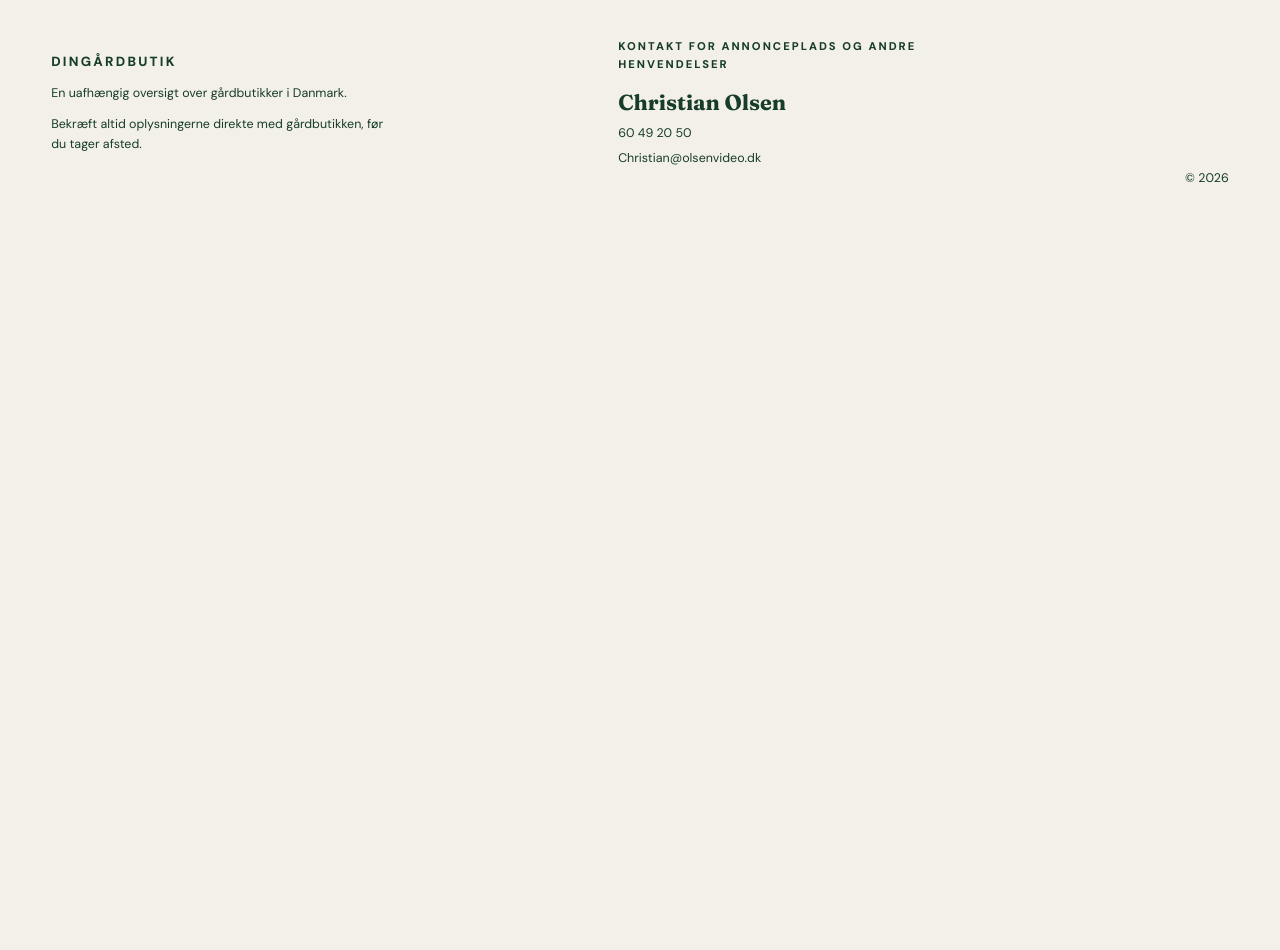
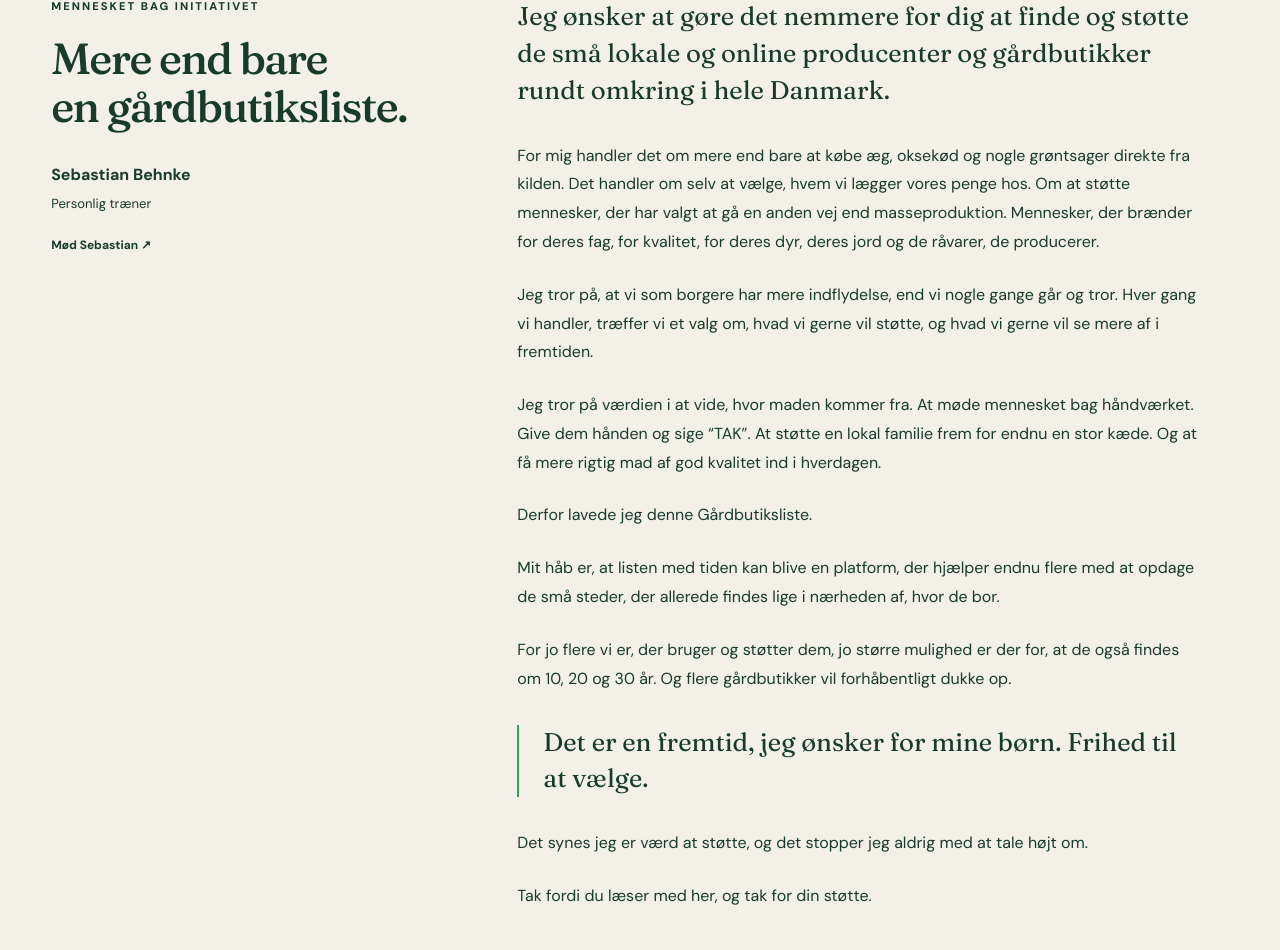
Before and after one commit to ChristianOlsen1997/dingaardbutik, a Next.js app: page / in a window 1280 px wide. Shown: the part 1077-2027 px from the top of the page. Before the commit the page ends 1305 px from the top, so only its background shows below. Built offline with nearby package versions, Linux system fonts and the light colour scheme.

Commit message:
Add Sebastian Behnke's vision to the about section

```diff
--- a/src/app/globals.css
+++ b/src/app/globals.css
@@ -87,6 +87,18 @@ button, a { -webkit-tap-highlight-color:transparent; }
 .about-strip { position:relative; z-index:3; display:grid; background:var(--paper); grid-template-columns:38fr 62fr; gap:30px; padding:56px 0; border-bottom:1px solid var(--line); }
 .about-strip p { margin:0; }
 .about-strip > p:last-child { font-family:var(--font-display),serif; font-size:clamp(1.6rem, 2.5vw, 2.7rem); line-height:1.15; max-width:720px; }
+.founder-story { display:grid; grid-template-columns:minmax(0,38fr) minmax(0,62fr); gap:30px; padding:clamp(48px,7vw,100px) 0; border-bottom:1px solid var(--line); }
+.founder-profile { align-self:start; padding-right:clamp(0px,3vw,48px); }
+.founder-profile h2 { margin:0 0 32px; font-family:var(--font-display),serif; font-size:clamp(2rem,3.4vw,3.4rem); font-weight:500; letter-spacing:-.035em; line-height:1.1; }
+.founder-name { margin:0 0 6px; font-weight:700; }
+.founder-role { margin:0; font-size:.82rem; line-height:1.6; }
+.founder-link { display:inline-block; margin-top:22px; font-size:.75rem; font-weight:700; text-underline-offset:5px; }
+.founder-letter { max-width:680px; font-size:1rem; line-height:1.8; }
+.founder-letter p { margin:0 0 24px; }
+.founder-letter .founder-lead { font-family:var(--font-display),serif; font-size:clamp(1.4rem,2vw,1.9rem); line-height:1.45; margin-bottom:32px; }
+.founder-letter .founder-emphasis { border-left:2px solid var(--green); padding-left:24px; margin:32px 0; font-family:var(--font-display),serif; font-size:clamp(1.35rem,2vw,1.8rem); line-height:1.4; }
+.founder-letter .founder-signoff { margin:32px 0 0; font-family:var(--font-display),serif; font-size:2rem; line-height:1.3; }
+.founder-signoff span { display:block; margin-top:8px; font-family:var(--font-sans),sans-serif; font-size:.85rem; font-weight:600; }
 .footer { min-height:250px; display:grid; grid-template-columns:2fr 2fr auto; gap:40px; align-items:center; font-size:.78rem; line-height:1.55; }
 .footer p { margin:12px 0 0; max-width:350px; }
 .footer > p:last-child { align-self:end; margin-bottom:40px; }
@@ -127,6 +139,8 @@ button, a { -webkit-tap-highlight-color:transparent; }
   .back-button { margin-bottom:35px; }
   .directory h1 { font-size:clamp(3.2rem, 15vw, 5rem); }
   .about-strip { grid-template-columns:1fr; gap:12px; padding:42px 0; }
+  .founder-story { grid-template-columns:1fr; gap:36px; }
+  .founder-profile { padding-right:0; }
   .footer { grid-template-columns:1fr; gap:22px; padding:45px 0; }
   .footer > p:last-child { align-self:auto; margin:0; }
 }
--- a/src/app/page.tsx
+++ b/src/app/page.tsx
@@ -56,6 +56,28 @@ export default function Home() {
           <p className="eyebrow">Om oversigten</p>
           <p>En enkel vejviser til danske gårdbutikker og lokale varer direkte fra gården.</p>
         </section>
+        <section className="founder-story" aria-labelledby="founder-heading">
+          <div className="founder-profile">
+            <p className="eyebrow">Mennesket bag initiativet</p>
+            <h2 id="founder-heading">Mere end bare<br />en gårdbutiksliste.</h2>
+            <p className="founder-name">Sebastian Behnke</p>
+            <p className="founder-role">Personlig træner</p>
+            <a className="founder-link" href="https://www.sebastianb.dk/behnke-coaching" target="_blank" rel="noreferrer">Mød Sebastian <span aria-hidden="true">↗</span></a>
+          </div>
+          <div className="founder-letter">
+            <p className="founder-lead">Jeg ønsker at gøre det nemmere for dig at finde og støtte de små lokale og online producenter og gårdbutikker rundt omkring i hele Danmark.</p>
+            <p>For mig handler det om mere end bare at købe æg, oksekød og nogle grøntsager direkte fra kilden. Det handler om selv at vælge, hvem vi lægger vores penge hos. Om at støtte mennesker, der har valgt at gå en anden vej end masseproduktion. Mennesker, der brænder for deres fag, for kvalitet, for deres dyr, deres jord og de råvarer, de producerer.</p>
+            <p>Jeg tror på, at vi som borgere har mere indflydelse, end vi nogle gange går og tror. Hver gang vi handler, træffer vi et valg om, hvad vi gerne vil støtte, og hvad vi gerne vil se mere af i fremtiden.</p>
+            <p>Jeg tror på værdien i at vide, hvor maden kommer fra. At møde mennesket bag håndværket. Give dem hånden og sige “TAK”. At støtte en lokal familie frem for endnu en stor kæde. Og at få mere rigtig mad af god kvalitet ind i hverdagen.</p>
+            <p>Derfor lavede jeg denne Gårdbutiksliste.</p>
+            <p>Mit håb er, at listen med tiden kan blive en platform, der hjælper endnu flere med at opdage de små steder, der allerede findes lige i nærheden af, hvor de bor.</p>
+            <p>For jo flere vi er, der bruger og støtter dem, jo større mulighed er der for, at de også findes om 10, 20 og 30 år. Og flere gårdbutikker vil forhåbentligt dukke op.</p>
+            <p className="founder-emphasis">Det er en fremtid, jeg ønsker for mine børn. Frihed til at vælge.</p>
+            <p>Det synes jeg er værd at støtte, og det stopper jeg aldrig med at tale højt om.</p>
+            <p>Tak fordi du læser med her, og tak for din støtte.</p>
+            <p className="founder-signoff">Mojn.<span>Sebastian</span></p>
+          </div>
+        </section>
         <nav className="region-links" aria-label="Find gårdbutikker efter region">
           {regions.map((region) => <Link key={region.id} href={`/gaardbutikker/${region.id}`}>Gårdbutikker i {region.name}</Link>)}
         </nav>
```
